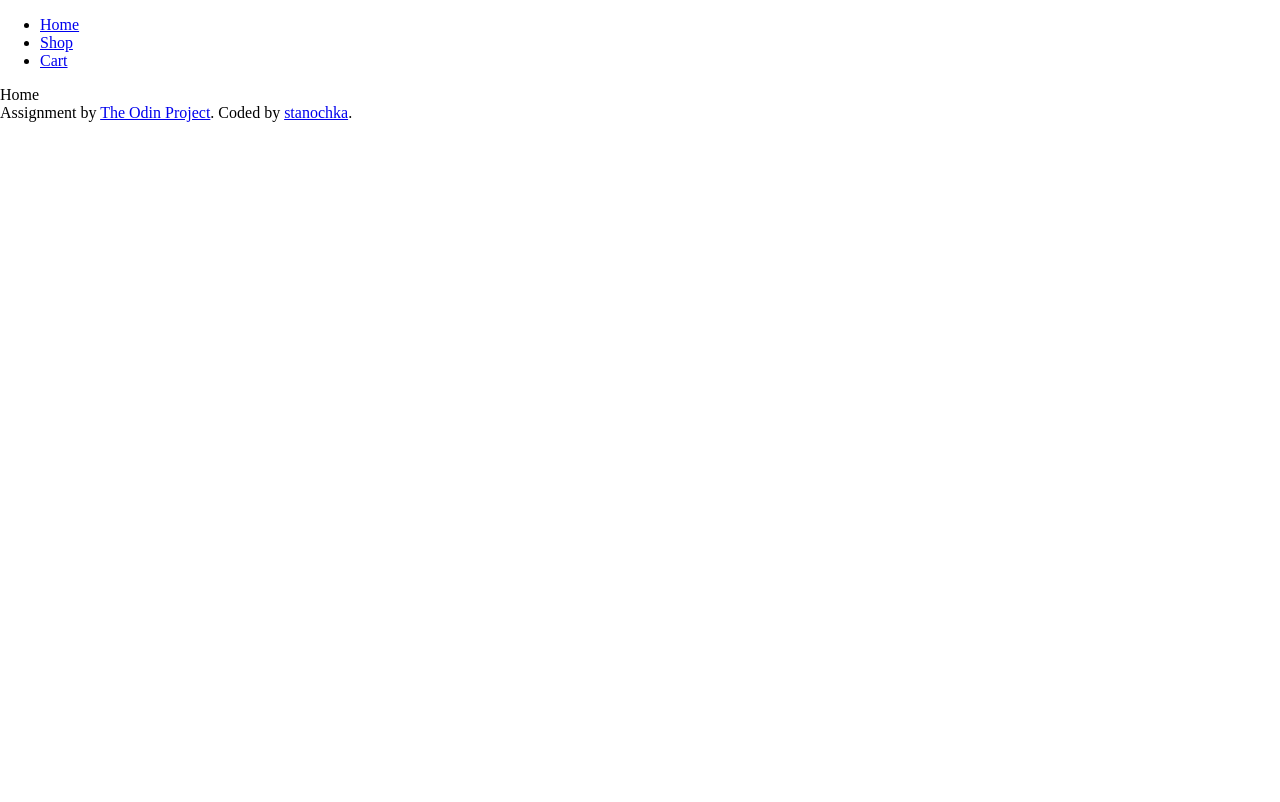
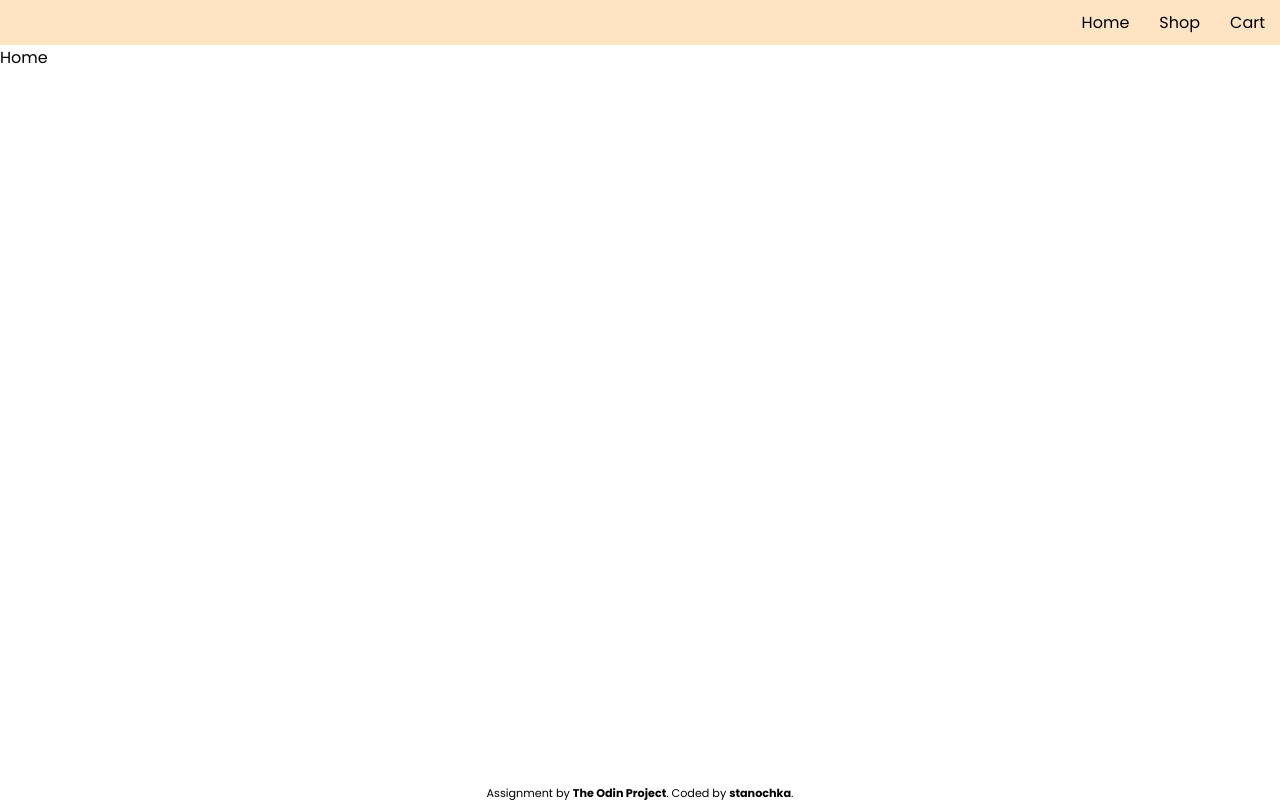
Before and after one commit to stanochka/shopping-cart, a React (Create React App) app: page / in a window 1280 px wide. Built offline with nearby package versions, Linux system fonts and the light colour scheme.

Commit message:
Start styling

```diff
--- a/src/components/Cart.js
+++ b/src/components/Cart.js
@@ -1,3 +1,3 @@
 export const Cart = () => {
-    return <div>Cart</div>
+    return <main>Cart</main>
 }
--- a/src/components/Footer.js
+++ b/src/components/Footer.js
@@ -1,6 +1,6 @@
 export const Footer = () => {
     return (
-        <footer>
+        <footer className='Footer'>
             Assignment by <a href='https://www.theodinproject.com/paths/full-stack-javascript/courses/javascript/lessons/shopping-cart'
                              target='_blank'
                              rel='noreferrer'>The Odin Project</a>.
--- a/src/components/Home.js
+++ b/src/components/Home.js
@@ -1,3 +1,3 @@
 export const Home = () => {
-    return <div>Home</div>
+    return <main>Home</main>
 }
--- a/src/components/Shop.js
+++ b/src/components/Shop.js
@@ -2,9 +2,9 @@
 
 export const Shop = () => {
     return (
-        <div>
+        <main>
             <Item id={1} />
             <Item id={2} />
-        </div>
+        </main>
     )
 }
--- a/src/index.css
+++ b/src/index.css
@@ -1,3 +1,41 @@
+@import url('https://fonts.googleapis.com/css2?family=Poppins:wght@100;400;700&display=swap');
+
 body {
   margin: 0;
+  font-family: 'Poppins', sans-serif;
 }
+
+.Navbar ul {
+  list-style: none;
+  display: flex;
+  margin: 0;
+  padding: 0;
+  height: 45px;
+  justify-content: flex-end;
+  background: bisque;
+}
+
+.Navbar li {
+  padding: 10px 15px;
+}
+
+.Navbar a {
+  text-decoration: none;
+  color: black;
+}
+
+.Footer {
+  font-size: .7em;
+  text-align: center;
+  height: 15px;
+}
+
+.Footer a {
+  font-weight: 700;
+  text-decoration: none;
+  color: black;
+}
+
+main {
+  min-height: calc(100vh - 60px);
+}
```
